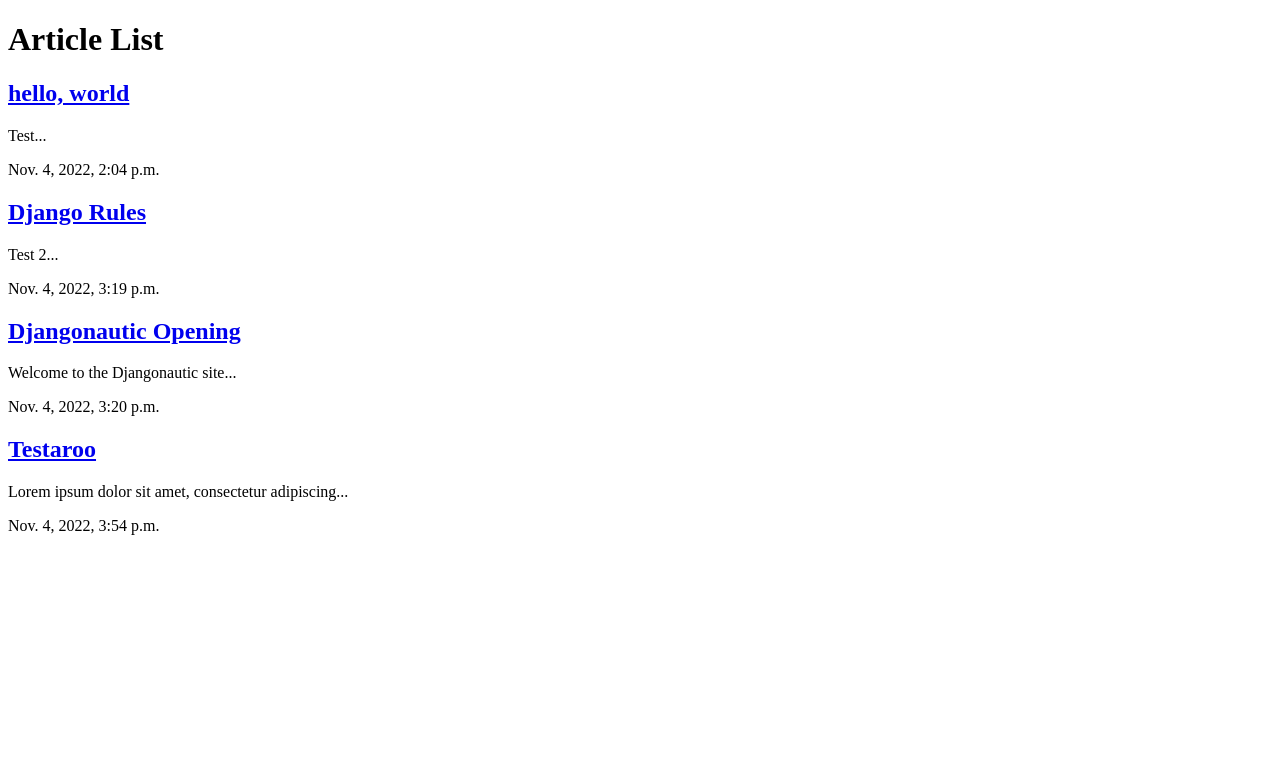
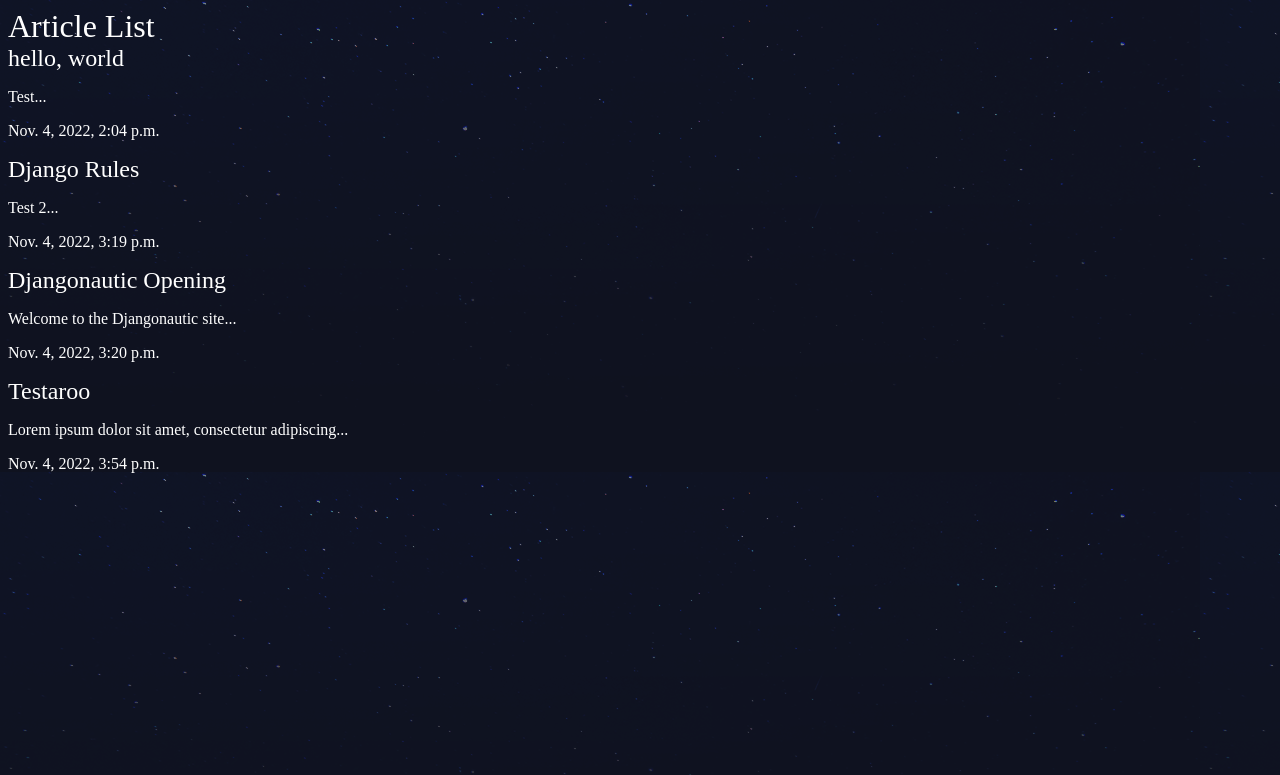
Before and after one commit to AlexaH88/net-ninja-django-tutorial, a Django app: page /articles/ in a window 1280 px wide. Shown: the top 775 px of the page. Run offline with Django 4.2, Linux system fonts and the light colour scheme; data comes from the database, SQL or seed files in the repository.

Commit message:
static files and images

```diff
--- a/django-playlist/djangonautic/articles/templates/articles/article_list.html
+++ b/django-playlist/djangonautic/articles/templates/articles/article_list.html
@@ -1,3 +1,5 @@
+{% load static %}
+
 <!DOCTYPE html>
 <html lang="en">
 <head>
@@ -5,6 +7,7 @@
     <meta http-equiv="X-UA-Compatible" content="IE=edge">
     <meta name="viewport" content="width=device-width, initial-scale=1.0">
     <title>Articles</title>
+    <link rel="stylesheet" href="{% static 'styles.css' %}">
 </head>
 <body>
     <h1>Article List</h1>
--- /dev/null
+++ b/django-playlist/djangonautic/assets/styles.css
@@ -0,0 +1,20 @@
+body {
+    background-color: #0f121f;
+    background-image: url(stars.png);
+    background-repeat-y: no-repeat;
+    color: #fff;
+}
+
+body * {
+    font-family: Ubuntu;
+}
+
+h1, h2, h3, h4, h5 {
+    font-weight: normal;
+    margin: 0;
+}
+
+a, a:hover, a:visited {
+    color: #fff;
+    text-decoration: none;
+}
--- a/django-playlist/djangonautic/djangonautic/settings.py
+++ b/django-playlist/djangonautic/djangonautic/settings.py
@@ -11,6 +11,7 @@ https://docs.djangoproject.com/en/4.1/ref/settings/
 """
 
 from pathlib import Path
+import os
 
 # Build paths inside the project like this: BASE_DIR / 'subdir'.
 BASE_DIR = Path(__file__).resolve().parent.parent
@@ -119,6 +120,10 @@ USE_TZ = True
 
 STATIC_URL = 'static/'
 
+STATICFILES_DIRS = (
+    os.path.join(BASE_DIR, 'assets'),
+)
+
 # Default primary key field type
 # https://docs.djangoproject.com/en/4.1/ref/settings/#default-auto-field
 
--- a/django-playlist/djangonautic/djangonautic/urls.py
+++ b/django-playlist/djangonautic/djangonautic/urls.py
@@ -2,6 +2,7 @@ from django.contrib import admin
 from django.urls import path, include
 # from . means importing from the same directory this file is in
 from . import views
+from django.contrib.staticfiles.urls import staticfiles_urlpatterns
 
 urlpatterns = [
     path('admin/', admin.site.urls),
@@ -11,3 +12,5 @@ urlpatterns = [
     path('about/', views.about),
     path('', views.homepage),
 ]
+
+urlpatterns += staticfiles_urlpatterns()
```
Also changed, not shown: django-playlist/djangonautic/assets/stars.png (added).
